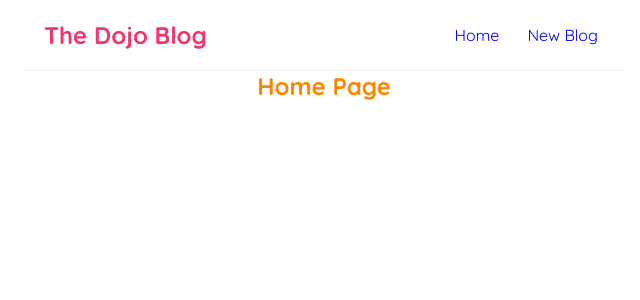
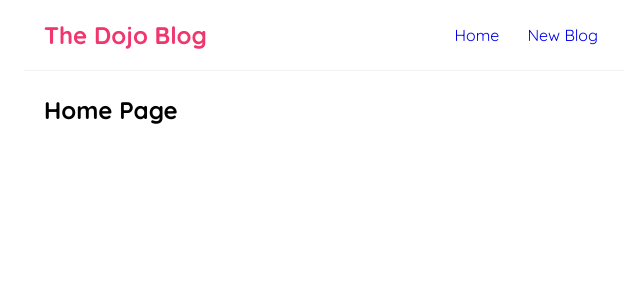
Before and after one commit to Popeaura/dojo-tutee, a React (Vite) app: page / in a window 1280 px wide. Shown: the top 300 px of the page, without its empty margins (316-956 px from the left). Built offline with nearby package versions, Linux system fonts and the light colour scheme.

Commit message:
My modified projects folder

```diff
--- a/src/App.jsx
+++ b/src/App.jsx
@@ -1,4 +1,4 @@
-import Navbar from './Navbar';
+ import Navbar from './Navbar';
 import Home from './home.jsx'
 
 
--- a/src/Navbar.jsx
+++ b/src/Navbar.jsx
@@ -4,7 +4,7 @@ const Navbar = () => {
         <h1>The Dojo Blog</h1>
         <div className="links">
             <a href="/">Home</a>
-            <a href="/create">New Blog</a>
+            <a href="/create" style={{}}>New Blog </a>
         </div>
         </nav>
       );
--- a/src/index.css
+++ b/src/index.css
@@ -31,10 +31,15 @@
   text-decoration: none;
   padding: 6px;
 }
-/* Headings */
-h1, h2, h3 {
-  color: #ff8400;
-  text-align: center;
+
+.navbar a:hover{
+  color: #f1356d ;
+}
+
+.content{
+  max-width: 600px;
+  margin: 4px auto;
+  padding:20px;
 }
 
 /* Responsive */
```
